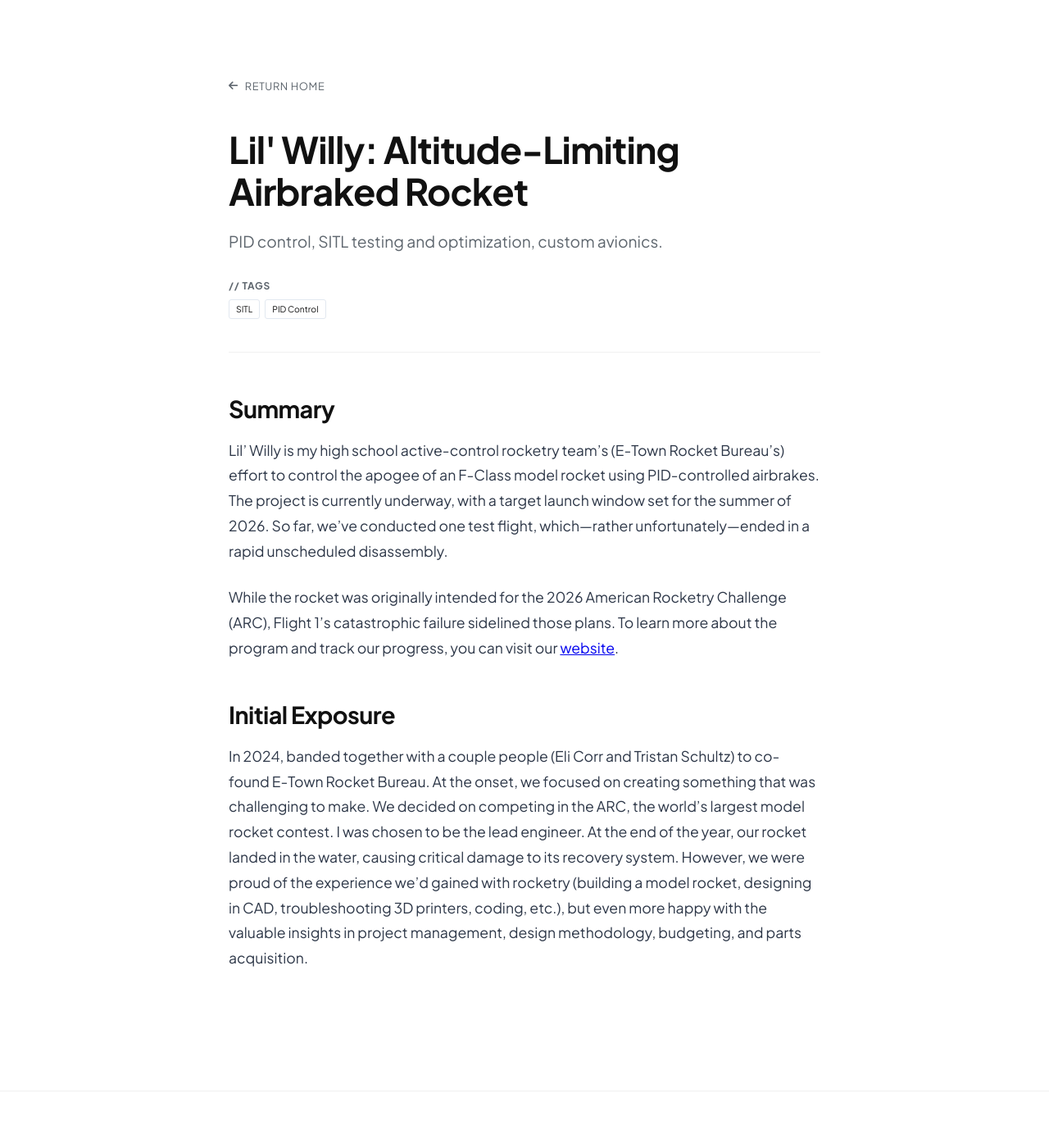
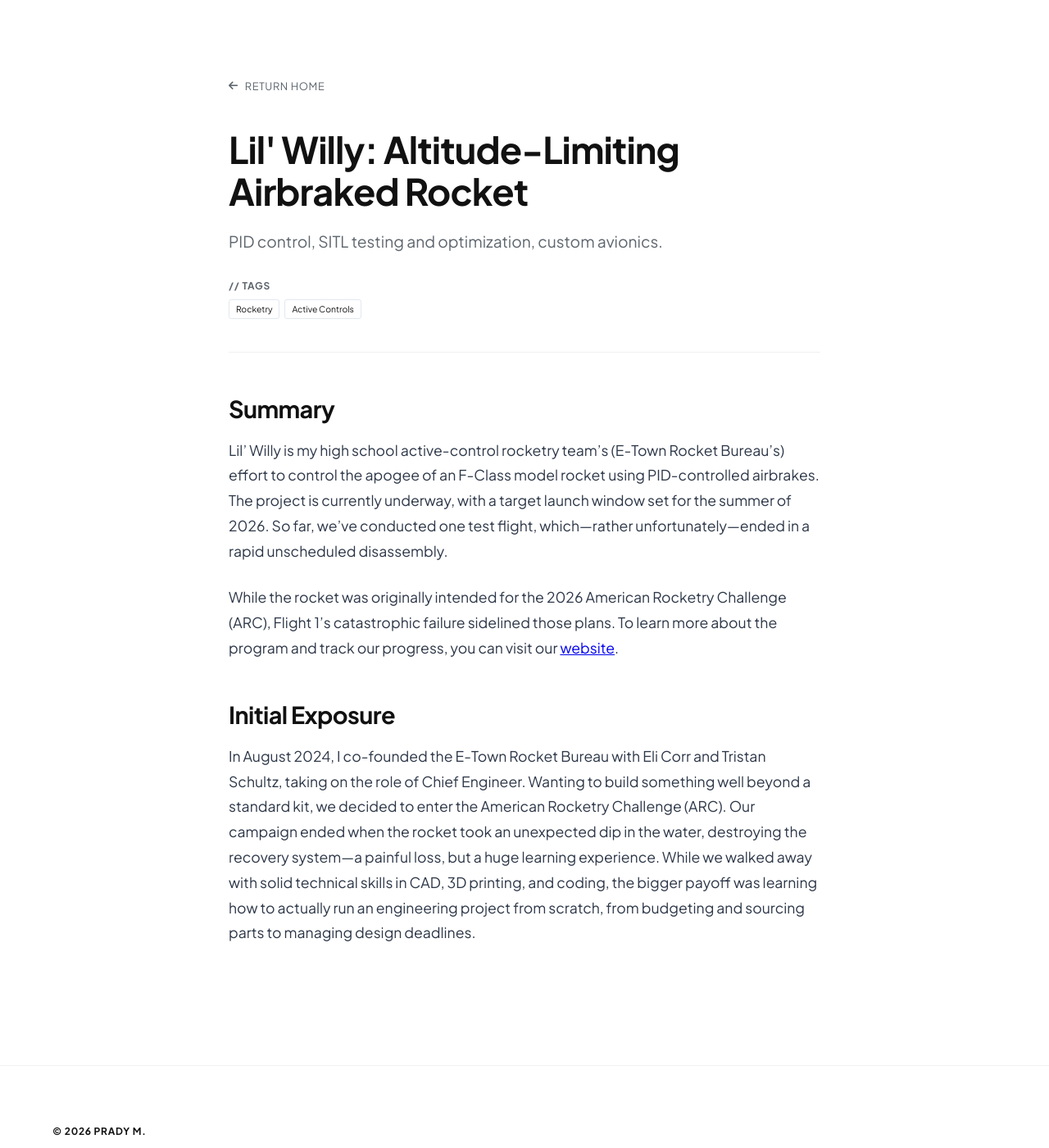
Before and after one commit to F15Eagle/mysite, a Jekyll site: the page built from _projects/lil-willy.md, in a window 1280 px wide and 1400 px high. Shown: the whole window at 82% size. Built offline with Jekyll 4.4.1, drawn with Linux system fonts in a browser that asks for light colours.

Commit message:
Update lil-willy.md

```diff
--- a/_projects/lil-willy.md
+++ b/_projects/lil-willy.md
@@ -3,7 +3,7 @@
 title: "Lil' Willy: Altitude-Limiting Airbraked Rocket"
 description: "PID control, SITL testing and optimization, custom avionics."
 image_path: "assets/images/full assembly render 1.png"
-tags: ["SITL", "PID Control"]
+tags: ["Rocketry", "Active Controls"]
 ---
 
 ## Summary
@@ -12,4 +12,4 @@
 While the rocket was originally intended for the 2026 American Rocketry Challenge (ARC), Flight 1’s catastrophic failure sidelined those plans. To learn more about the program and track our progress, you can visit our [website](https://ethsrocketry.github.io/site/arc-2026.html).
 
 ## Initial Exposure
-In 2024, banded together with a couple people (Eli Corr and Tristan Schultz) to co-found E-Town Rocket Bureau. At the onset, we focused on creating something that was challenging to make. We decided on competing in the ARC, the world's largest model rocket contest. I was chosen to be the lead engineer. At the end of the year, our rocket landed in the water, causing critical damage to its recovery system. However, we were proud of the experience we'd gained with rocketry (building a model rocket, designing in CAD, troubleshooting 3D printers, coding, etc.), but even more happy with the valuable insights in project management, design methodology, budgeting, and parts acquisition.
+In August 2024, I co-founded the E-Town Rocket Bureau with Eli Corr and Tristan Schultz, taking on the role of Chief Engineer. Wanting to build something well beyond a standard kit, we decided to enter the American Rocketry Challenge (ARC). Our campaign ended when the rocket took an unexpected dip in the water, destroying the recovery system—a painful loss, but a huge learning experience. While we walked away with solid technical skills in CAD, 3D printing, and coding, the bigger payoff was learning how to actually run an engineering project from scratch, from budgeting and sourcing parts to managing design deadlines.
```
